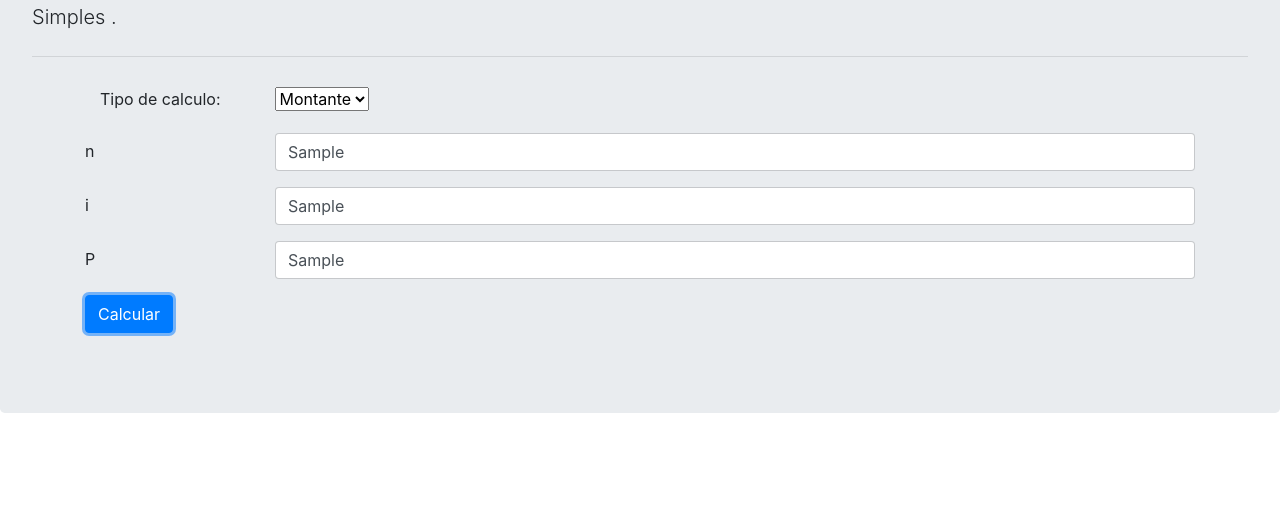
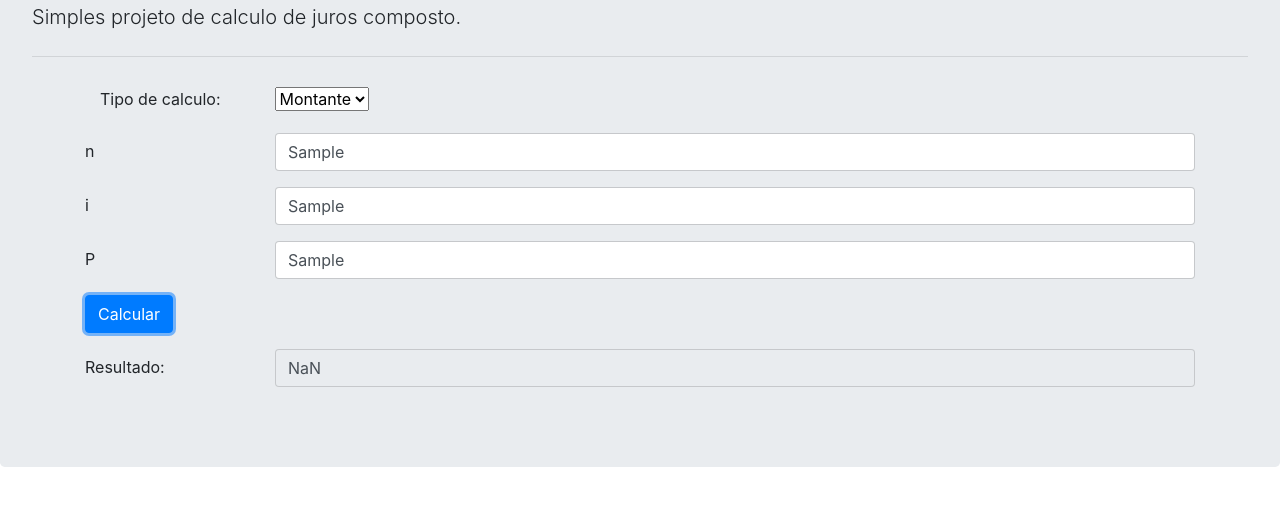
Before and after one commit to gabrielfigueira/gabrielfigueira.github.io, a plain HTML site: page index.html in a window 1280 px wide. Both pictures are taken after typing "Sample", "Sample", "Sample" into the empty fields and a click on the button "Calcular". Shown: the part 149-654 px from the top of the page. Drawn offline with nearby package versions, Linux system fonts and the light colour scheme.

Commit message:
regra do calculo de tempo e iniciado calculo de juros

```diff
--- a/index.html
+++ b/index.html
@@ -8,7 +8,7 @@
   <body>
     <div class="jumbotron">
       <h1 class="display-3">Juros Composto!</h1>
-      <p class="lead">Simples .</p>
+      <p class="lead">Simples projeto de calculo de juros composto.</p>
       <hr class="my-4">
       <div class="container">
         <div class="form-group">
@@ -48,6 +48,12 @@
             <button type="submit" class="btn btn-primary" id="calcular">Calcular</button>
           </div>
         </div>
+        <div class="form-group row" style="display: none">
+          <label for="resultado" class="col-sm-2 col-form-label">Resultado: </label>
+          <div class="col-sm-10">
+            <input class="form-control" id="resultado" disabled="true">
+          </div>
+        </div>
       </div>
     </div>
     <script type="text/javascript">
@@ -57,6 +63,13 @@
             var tipo = $(this).val();
             if (tipo == "montante") {
               $("#montante").parent().parent().hide();
+              $("#tempo, #valor, #porcentagem").parent().parent().show();
+            }else if (tipo == "tempo"){
+              $("#tempo").parent().parent().hide();
+              $("#montante, #valor, #porcentagem").parent().parent().show();
+            } else if (tipo == "juros"){
+              $("#porcentagem").parent().parent().hide();
+              $("#montante, #tempo, #valor").parent().parent().show();
             }
           });
           $("#calcular").click(function(event) {
@@ -65,19 +78,22 @@
           });
           $("#tipo_calculo").trigger('change');
         },
-        calcularJurosComposto: function(){
+        calcularJurosComposto: function(tipo){
+          var tempo  = parseInt($("#tempo").val());
+          var porcentagem = parseFloat($("#porcentagem").val());
+          var valor = parseInt($("#valor").val());
+          var montante = parseFloat($("#montante").val());
+          var resultado = 0;
           if (tipo == "montante") {
-            var tempo  = parseInt($("#tempo").val());
-            var porcentagem = parseFloat($("#porcentagem").val());
-            var valor = parseInt($("#valor").val());
             // M = P(1+i)^n
-            var resultado = valor * Math.pow(1+porcentagem, tempo);
-            console.log(resultado);
+            resultado = valor * Math.pow(1+porcentagem, tempo);
           } else if (tipo == "tempo"){
-
+            resultado = montante/ Math.pow(1+porcentagem, tempo)
           } else if (tipo == "juros"){
-
+            resultado = Math.sqrt(montante/valor) -1
           }
+          $("#resultado").parent().parent().show();
+          $("#resultado").val(resultado);
         }
       };
       CalcularJurosIndexView.inicializar();
```
